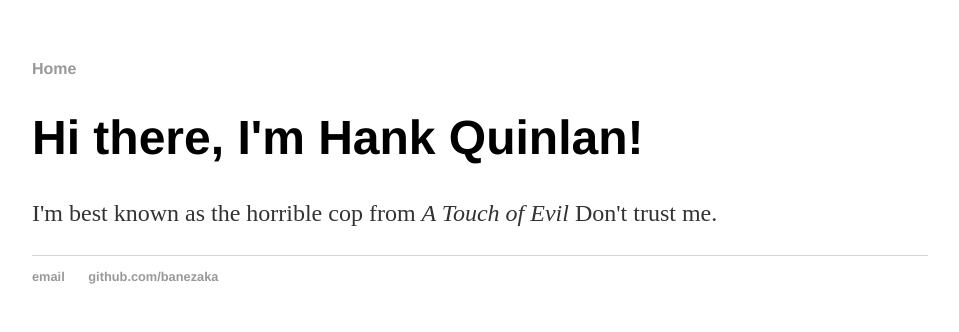
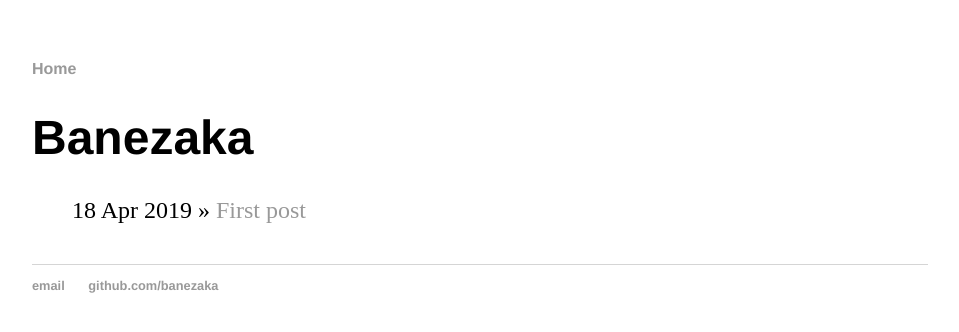
Before and after one commit to banezaka/banezaka.github.io, a Jekyll site: the page built from index.html, in a window 1280 px wide. Shown: the top 332 px of the page, without its empty margins (160-1119 px from the left). Built offline with Jekyll 4.4.1, drawn with Linux system fonts in a browser that asks for light colours.

Commit message:
Update index.html

```diff
--- a/index.html
+++ b/index.html
@@ -1,8 +1,11 @@
 ---
 layout: default
-title: Hank Quinlan, Horrible Cop
+title: Banezaka
 ---
-<div class="blurb">
-	<h1>Hi there, I'm Hank Quinlan!</h1>
-	<p>I'm best known as the horrible cop from <em>A Touch of Evil</em> Don't trust me. </p>
-</div><!-- /.blurb -->
+  <h1>{{ page.title }}</h1>
+  <ul class="posts">
+
+    {% for post in site.posts %}
+      <li><span>{{ post.date | date_to_string }}</span> » <a href="{{ post.url }}" title="{{ post.title }}">{{ post.title }}</a></li>
+    {% endfor %}
+</ul>
```
